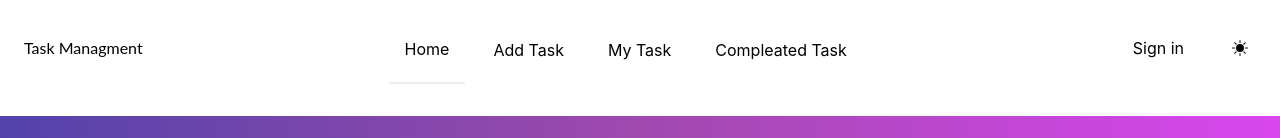
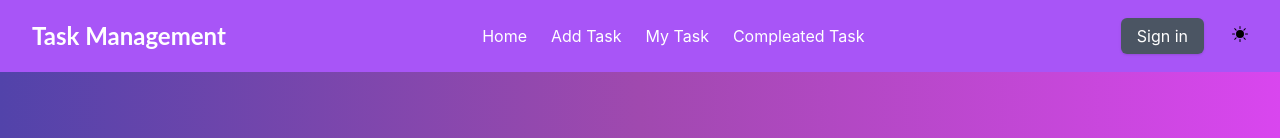
Before and after one commit to mehedi-hasan95/task-management, a React (Create React App) app: page / in a window 1280 px wide. Shown: the top 138 px of the page. Built offline with nearby package versions, Linux system fonts and the light colour scheme; no server answers; grey boxes are pictures that could not be loaded.

Commit message:
Login logout state change

```diff
--- a/src/Components/NavMenu/NavMenu.jsx
+++ b/src/Components/NavMenu/NavMenu.jsx
@@ -1,9 +1,10 @@
 import React, { useContext, useEffect, useState } from "react";
-import { Link, NavLink } from "react-router-dom";
+import { Link } from "react-router-dom";
 import { BsFillSunFill, BsMoonFill } from "react-icons/bs";
 import { AuthContext } from "../AuthProvider/AuthProvider";
 
 const NavMenu = () => {
+    const [navbar, setNavbar] = useState(false);
     const { user, logOut } = useContext(AuthContext);
     // Start Dark Theme
 
@@ -40,110 +41,131 @@
     };
 
     // End Dark Theme
-
-    // NavNavLink
-    let activeStyle = {
-        borderBottom: "2px solid #ededed",
-    };
-
     return (
-        <header className="p-4 dark:bg-gray-800 dark:text-gray-100 mb-5">
-            <div className="container flex justify-between h-16 mx-auto">
-                <NavLink
-                    to="/"
-                    aria-label="Back to homepage"
-                    className="flex items-center p-2"
+        <nav className="w-full bg-purple-500 shadow dark:bg-gray-900">
+            <div className="justify-between px-4 mx-auto lg:container md:items-center md:flex md:px-8">
+                <div>
+                    <div className="flex items-center justify-between py-3 md:py-5 md:block">
+                        <Link to="/">
+                            <h2 className="text-2xl font-bold text-white">
+                                Task Management
+                            </h2>
+                        </Link>
+                        <div className="md:hidden">
+                            <button
+                                className="p-2 text-gray-700 rounded-md outline-none focus:border-gray-400 focus:border"
+                                onClick={() => setNavbar(!navbar)}
                             >
-                    <h2>Task Managment</h2>
-                </NavLink>
-                <ul className="items-stretch hidden space-x-3 lg:flex">
-                    <li className="flex">
-                        <NavLink
-                            to="/"
-                            className="flex items-center px-4 -mb-1"
-                            style={({ isActive }) =>
-                                isActive ? activeStyle : undefined
-                            }
+                                {navbar ? (
+                                    <svg
+                                        xmlns="http://www.w3.org/2000/svg"
+                                        className="w-6 h-6 text-white"
+                                        viewBox="0 0 20 20"
+                                        fill="currentColor"
                                     >
-                            Home
-                        </NavLink>
+                                        <path
+                                            fillRule="evenodd"
+                                            d="M4.293 4.293a1 1 0 011.414 0L10 8.586l4.293-4.293a1 1 0 111.414 1.414L11.414 10l4.293 4.293a1 1 0 01-1.414 1.414L10 11.414l-4.293 4.293a1 1 0 01-1.414-1.414L8.586 10 4.293 5.707a1 1 0 010-1.414z"
+                                            clipRule="evenodd"
+                                        />
+                                    </svg>
+                                ) : (
+                                    <svg
+                                        xmlns="http://www.w3.org/2000/svg"
+                                        className="w-6 h-6 text-white"
+                                        fill="none"
+                                        viewBox="0 0 24 24"
+                                        stroke="currentColor"
+                                        strokeWidth={2}
+                                    >
+                                        <path
+                                            strokeLinecap="round"
+                                            strokeLinejoin="round"
+                                            d="M4 6h16M4 12h16M4 18h16"
+                                        />
+                                    </svg>
+                                )}
+                            </button>
+                        </div>
+                    </div>
+                </div>
+                <div>
+                    <div
+                        className={`flex-1 justify-self-center pb-3 mt-8 md:block md:pb-0 md:mt-0 ${
+                            navbar ? "block" : "hidden"
+                        }`}
+                    >
+                        <ul className="items-center justify-center space-y-8 md:flex md:space-x-6 md:space-y-0">
+                            <li className="text-white hover:text-indigo-200">
+                                <Link to="/">Home</Link>
                             </li>
-                    <li className="flex">
-                        <NavLink
-                            to="/add-task"
-                            className="flex items-center px-4 -mb-1"
-                            style={({ isActive }) =>
-                                isActive ? activeStyle : undefined
-                            }
-                        >
-                            Add Task
-                        </NavLink>
+                            <li className="text-white hover:text-indigo-200">
+                                <Link to="/add-task">Add Task</Link>
                             </li>
-                    <li className="flex">
-                        <NavLink
-                            to="/my-task"
-                            className="flex items-center px-4 -mb-1"
-                            style={({ isActive }) =>
-                                isActive ? activeStyle : undefined
-                            }
-                        >
-                            My Task
-                        </NavLink>
+                            <li className="text-white hover:text-indigo-200">
+                                <Link to="/my-task">My Task</Link>
                             </li>
-                    <li className="flex">
-                        <NavLink
-                            to="/compleated-task"
-                            className="flex items-center px-4 -mb-1"
-                            style={({ isActive }) =>
-                                isActive ? activeStyle : undefined
-                            }
-                        >
+                            <li className="text-white hover:text-indigo-200">
+                                <Link to="/compleated-task">
                                     Compleated Task
-                        </NavLink>
+                                </Link>
                             </li>
                         </ul>
-                <div className="items-center flex-shrink-0 hidden lg:flex">
+
+                        <div className="mt-3 space-y-2 md:hidden">
                             {user?.uid ? (
                                 <Link
                                     onClick={logOut}
-                            to=""
-                            className="self-center px-8 py-3 rounded"
+                                    className="inline-block w-full px-4 py-2 text-center text-white bg-gray-600 rounded-md shadow hover:bg-gray-800"
                                 >
                                     Log Out
                                 </Link>
                             ) : (
                                 <Link
                                     to="/login"
-                            className="self-center px-8 py-3 rounded"
+                                    className="inline-block w-full px-4 py-2 text-center text-white bg-gray-600 rounded-md shadow hover:bg-gray-800"
                                 >
                                     Sign in
                                 </Link>
                             )}
                             <button
                                 onClick={handleThemeSwitch}
-                        className="p-4 bg-accent text-black dark:text-white rounded-full w-12 h-12 flex justify-center items-center"
+                                className="text-black dark:text-white"
+                            >
+                                {theme === "light" ? (
+                                    <BsFillSunFill />
+                                ) : (
+                                    <BsMoonFill />
+                                )}
+                            </button>
+                        </div>
+                    </div>
+                </div>
+                <div className="hidden space-x-2 md:inline-block">
+                    {user?.uid ? (
+                        <Link
+                            onClick={logOut}
+                            className="px-4 py-2 mr-5 text-white bg-gray-600 rounded-md shadow hover:bg-gray-800"
+                        >
+                            Log Out
+                        </Link>
+                    ) : (
+                        <Link
+                            to="/login"
+                            className="px-4 py-2 mr-5 text-white bg-gray-600 rounded-md shadow hover:bg-gray-800"
+                        >
+                            Sign in
+                        </Link>
+                    )}
+                    <button
+                        onClick={handleThemeSwitch}
+                        className="text-black dark:text-white"
                     >
                         {theme === "light" ? <BsFillSunFill /> : <BsMoonFill />}
                     </button>
                 </div>
-                <button className="p-4 lg:hidden">
-                    <svg
-                        xmlns="http://www.w3.org/2000/svg"
-                        fill="none"
-                        viewBox="0 0 24 24"
-                        stroke="currentColor"
-                        className="w-6 h-6 dark:text-gray-100"
-                    >
-                        <path
-                            strokeLinecap="round"
-                            strokeLinejoin="round"
-                            strokeWidth="2"
-                            d="M4 6h16M4 12h16M4 18h16"
-                        ></path>
-                    </svg>
-                </button>
             </div>
-        </header>
+        </nav>
     );
 };
 
--- a/src/Pages/MyTask/MyTask.jsx
+++ b/src/Pages/MyTask/MyTask.jsx
@@ -25,7 +25,7 @@
     if (isLoading) return <Lodding></Lodding>;
 
     return (
-        <div className="bg-white dark:bg-gray-800">
+        <div className="bg-white dark:bg-gray-800 container mx-auto">
             <h2 className="text-3xl text-center py-10 dark:text-white">
                 User All Task
             </h2>
--- a/src/Pages/MyTask/Task.jsx
+++ b/src/Pages/MyTask/Task.jsx
@@ -8,7 +8,7 @@
             <div
                 rel="noopener noreferrer"
                 href="#"
-                className="max-w-sm mx-auto group hover:no-underline focus:no-underline dark:bg-gray-900"
+                className="max-w-sm mx-auto group hover:no-underline focus:no-underline bg-purple-500 dark:bg-gray-900"
             >
                 <img
                     className="object-cover w-full rounded h-44 dark:bg-gray-500"
@@ -20,9 +20,7 @@
                         {title}
                     </h3>
                     <span className="dark:text-gray-400 text-xl">
-                        <span className=" text-violet-500 dark:text-white">
-                            Created date:
-                        </span>{" "}
+                        <span className=" text-white">Created date:</span>{" "}
                         {newDate}
                     </span>
                     <p className="dark:text-white">{desc}</p>
```
Lines whose indentation alone changed are shown as unchanged.
